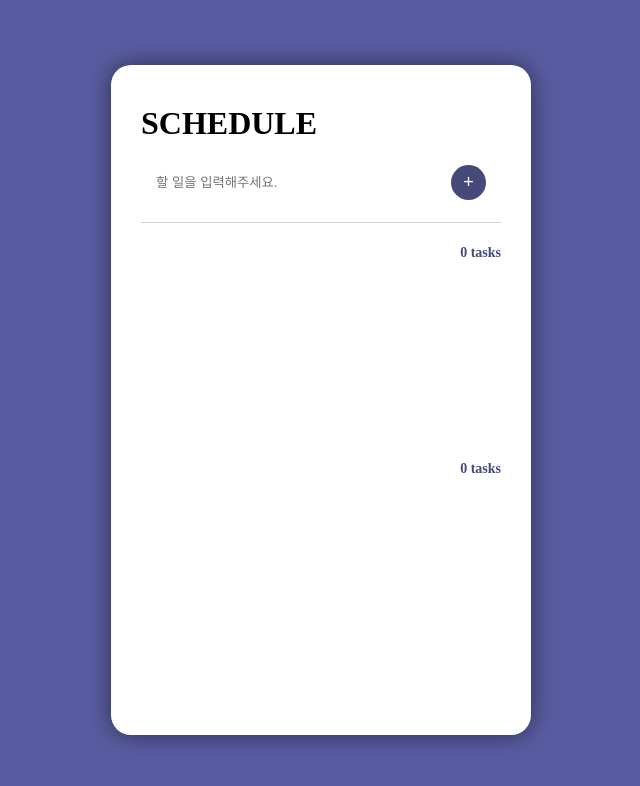
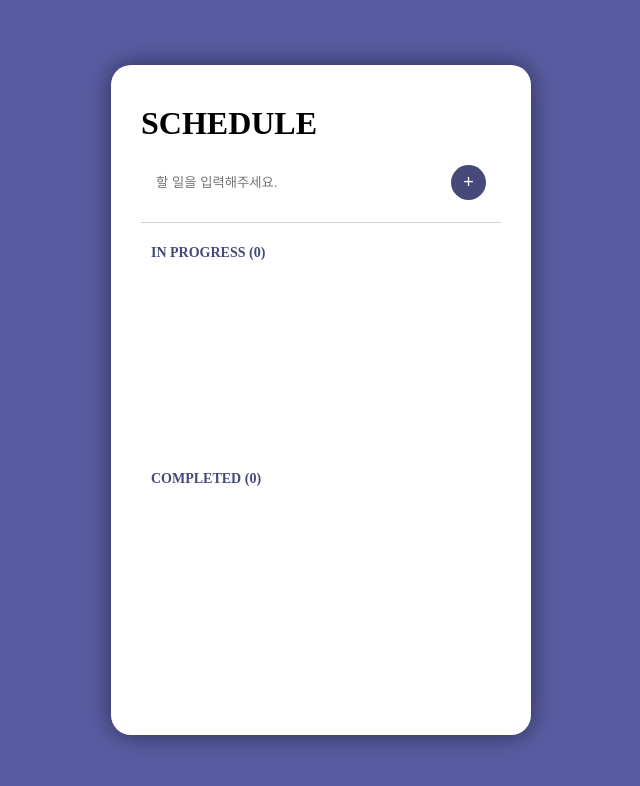
Before and after one commit to ZUITOPIA/react-todo, a React (Vite) app: page / in a window 1280 px wide. Shown: the top 786 px of the page, without its empty margins (319-959 px from the left). Built offline with nearby package versions, Linux system fonts and the light colour scheme.

Commit message:
style: 진행중, 완료 문구 및 위치 수정

```diff
--- a/src/App.jsx
+++ b/src/App.jsx
@@ -43,7 +43,7 @@ export default function App() {
         <Input addTodo={handleAddTodo} />
       </Style.Header>
       <Style.TaskWrapper>
-        <Text.MiniTitle>{todos.length} tasks</Text.MiniTitle>
+        <Text.MiniTitle>IN PROGRESS ({todos.length})</Text.MiniTitle>
         <Content
           items={todos}
           onToggle={handleToggleTodo}
@@ -53,7 +53,7 @@ export default function App() {
       </Style.TaskWrapper>
 
       <Style.TaskWrapper>
-        <Text.MiniTitle>{completed.length} tasks</Text.MiniTitle>
+        <Text.MiniTitle>COMPLETED ({completed.length})</Text.MiniTitle>
         <Content
           items={completed}
           onToggle={handleToggleTodo}
--- a/src/components/styles/App.styles.js
+++ b/src/components/styles/App.styles.js
@@ -18,6 +18,6 @@ export const Style = {
     width: 100%;
     display: flex;
     flex-direction: column;
-    align-items: flex-end;
+    padding-left: 10px;
   `,
 };
--- a/src/components/styles/Content.styles.js
+++ b/src/components/styles/Content.styles.js
@@ -5,6 +5,7 @@ export const Style = {
     width: 100%;
     height: 200px;
     overflow-y: scroll;
+    margin-top: 10px;
   `,
   ItemWrapper: styled.div`
     display: flex;
```
